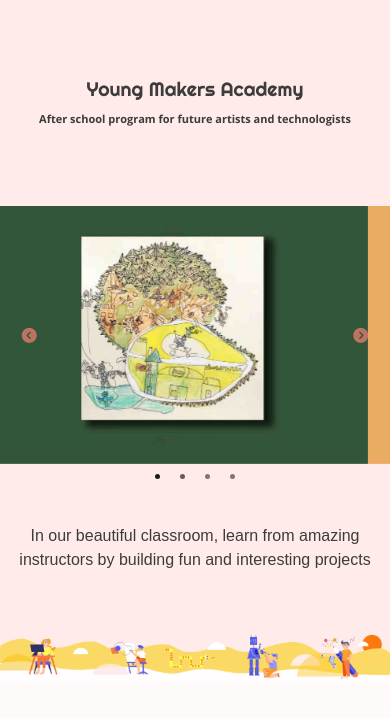
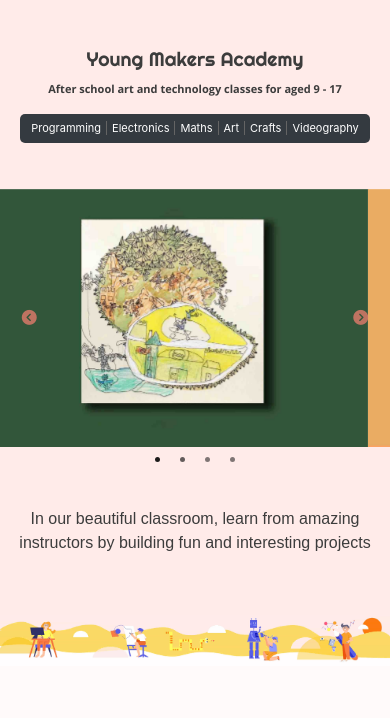
Before and after one commit to toplay3/youngmakers, a React app: page / in a window 390 px wide. Shown: the part 51-769 px from the top of the page. Built offline with nearby package versions, Linux system fonts and the light colour scheme; a web font is replaced by a local one.

Commit message:
Improve header messaging

```diff
--- a/src/css/home/title-container.scss
+++ b/src/css/home/title-container.scss
@@ -1,5 +1,5 @@
 .title-container {
-  margin-bottom: 80px;
+  margin-bottom: 50px;
   padding-top: 50px;
 
   h1 {
@@ -14,14 +14,34 @@
     font-size: clamp(11px, 1.9vw, 20px);
     font-family: "Open Sans", sans-serif;
   }
-}
 
-@media only screen and (max-width: 1000px) {
-  .title-container {
-    margin-bottom: 80px;
-
-    h1 {
-      margin-top: 30px;
+  p {
+    margin-bottom: 1rem;
+    background-color: #343a40;
+    display: inline-block;
+    color: white;
+    padding: 6px;
+    border-radius: 5px;
+    margin-top: 30px;
+    font-size: 14px;
+    font-size: clamp(11px, 1.9vw, 18px);
+    span {
+      padding: 0 20px;
+      &:not(:last-child) {
+        border-right: 1px solid rgb(100, 100, 100);
+      }
     }
   }
 }
+
+@media only screen and (max-width: 600px) {
+  .title-container {
+    p {
+      margin-top: 10px;
+      span {
+        padding: 0 5px;
+      }
+    }
+    margin-bottom: 30px;
+  }
+}
--- a/src/js/components/home/TitleContainer.js
+++ b/src/js/components/home/TitleContainer.js
@@ -6,7 +6,15 @@ class TitleContainer extends React.Component {
     return (
       <div class="title-container">
         <h1>Young Makers Academy</h1>
-        <h4>After school program for future artists and technologists</h4>
+        <h4>After school art and technology classes for aged 9 - 17</h4>
+        <p>
+          <span>Programming</span>
+          <span>Electronics</span>
+          <span>Maths</span>
+          <span>Art</span>
+          <span>Crafts</span>
+          <span>Videography</span>
+        </p>
       </div>
     );
   }
```
Also changed, not shown: dist/924.chunk.js.
